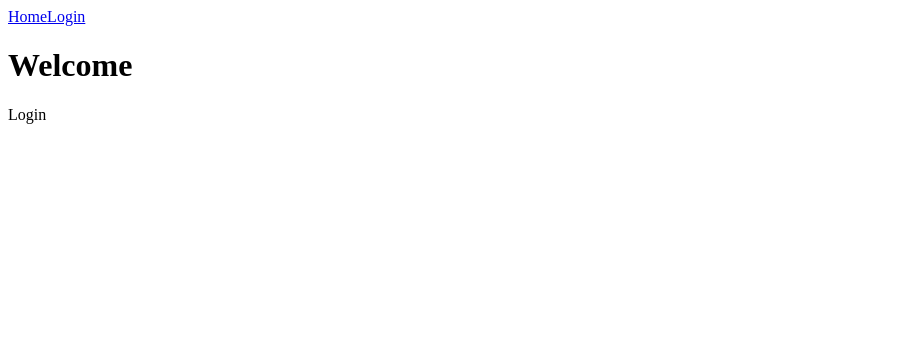
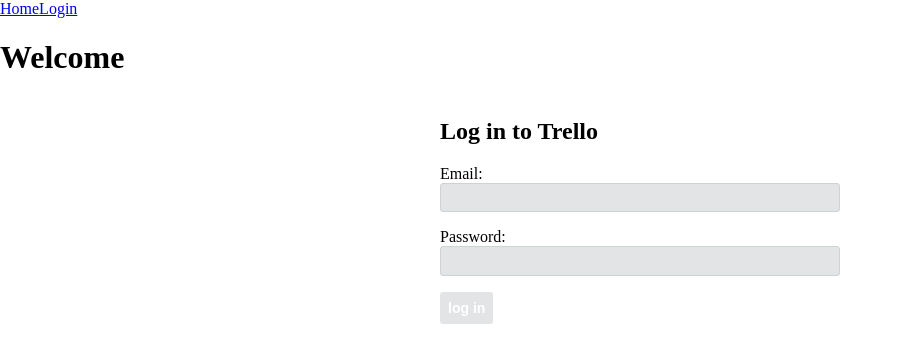
Before and after one commit to fireworks80/inflearn-trello, a Vue app: page /login in a window 1280 px wide. Shown: the top 362 px of the page, without its empty margins (0-903 px from the left). Built offline with nearby package versions, Linux system fonts and the light colour scheme.

Commit message:
login 구현

```diff
--- a/src/App.vue
+++ b/src/App.vue
@@ -16,4 +16,51 @@
 </script>
 
 <style>
+html, body, #app {
+  height: 100%;
+  margin: 0px;
+}
+#app {
+  display: flex;
+  flex-direction: column;
+}
+.container {
+  flex-grow: 1;
+  position: relative;
+}
+.btn {
+  border-radius: 3px;
+  padding: 6px 8px;
+  background-color: #e2e4e6;
+  border: none;
+  display: inline-block;
+  color: #fff;
+  font-size: 14px;
+  line-height: 20px;
+  font-weight: 700;
+  cursor: pointer;
+}
+.btn-success {
+  background-color: #5aac44;
+  box-shadow: 0 1px 0 #519839;
+}
+.form-control {
+  width: 100%;
+  box-sizing: border-box;
+  background-color: #e2e4e6;
+  border: 1px solid #cdd2d4;
+  border-radius: 3px;
+  display: block;
+  margin-bottom: 12px;
+  padding: 6px 8px;
+  transition: background-color .3s;
+}
+input[type=text].form-control,
+input[type=password].form-control,
+textarea.form-control {
+  font-size: 14px;
+}
+.form-control:focus {
+  background-color: #fff;
+}
 </style>
--- a/src/api/index.js
+++ b/src/api/index.js
@@ -5,7 +5,7 @@
 const DOMAIN = 'http://localhost:3000';
 const UNAUTHORIZED = 401;
 const onUnauthorized = () => {
-  router.push('/login');
+  router.push(`/login?rPath=${encodeURIComponent(location.pathname)}`);
 };
 
 const request = (method, url, data) => {
@@ -20,8 +20,12 @@
       } = res.response;
       if (status === UNAUTHORIZED) return onUnauthorized();
 
-      new Error(res);
+      throw res.response;
     });
+};
+
+export const setAuthInHeader = token => {
+  axios.defaults.headers.common['Authorization'] = token ? `Bearer ${token}` : null;
 };
 
 export const board = {
@@ -29,3 +33,12 @@
     return request('GET', '/boards');
   }
 };
+
+export const auth = {
+  login(email, password) {
+    return request('post', '/login', {
+      email,
+      password
+    });
+  }
+};
--- a/src/components/Login.vue
+++ b/src/components/Login.vue
@@ -1,15 +1,59 @@
 <template>
-  <div>
-    Login
+  <div class="login">
+    <h2>Log in to Trello</h2>
+    <form @submit.prevent="onSubmit">
+      <p><label for="email">Email: </label><input class="form-control" v-model="email" id="email" type="email" playceholder="test@test.com"></p>
+      <p><label for="pw">Password: </label><input class="form-control" v-model="password" id="pw" type="password" playceholder="123123"></p>
+      <button class="btn" :class="{'btn-success': !invalidForm}" :disabled="invalidForm">log in</button>
+    </form>
+    <p class="error" v-if="error">login Failer</p>
   </div>
 </template>
 
 <script>
-  export default {
-    name: 'Login'
+import { auth, setAuthInHeader } from '../api';
+export default {
+  name: 'Login',
+  data() {
+    return {
+      email: '',
+      password: '',
+      error: '',
+      rPath: ''
+    };
+  },
+  computed: {
+    invalidForm() {
+      return !this.email || !this.password;
+    }
+  },
+  created() {
+    this.rPath = this.$route.query.rPath || '/';
+  },
+  methods: {
+    onSubmit() {
+      auth.login(this.email, this.password)
+          .then(res => {
+            localStorage.setItem('token', res.accessToken);
+            setAuthInHeader(res.accessToken);
+            this.$router.push(this.rPath);
+          })
+          .catch( error => {
+            this.error = error;
+            console.log(error);
+          })
+    }
   }
+}
 </script>
 
-<style lang="scss" scoped>
+<style>
+.login {
+  width: 400px;
+  margin: 0 auto;
+}
+.error {
+  color: #f00;
+}
 
 </style>
```
